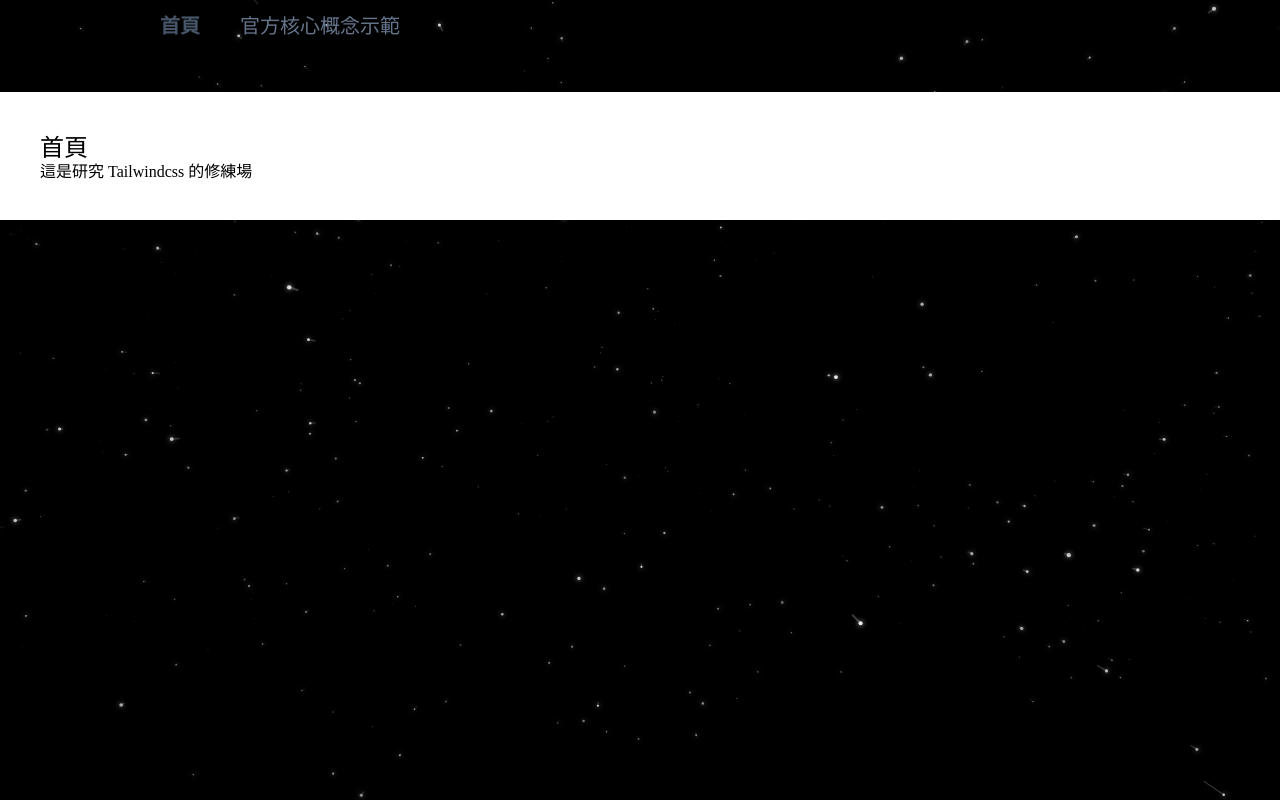
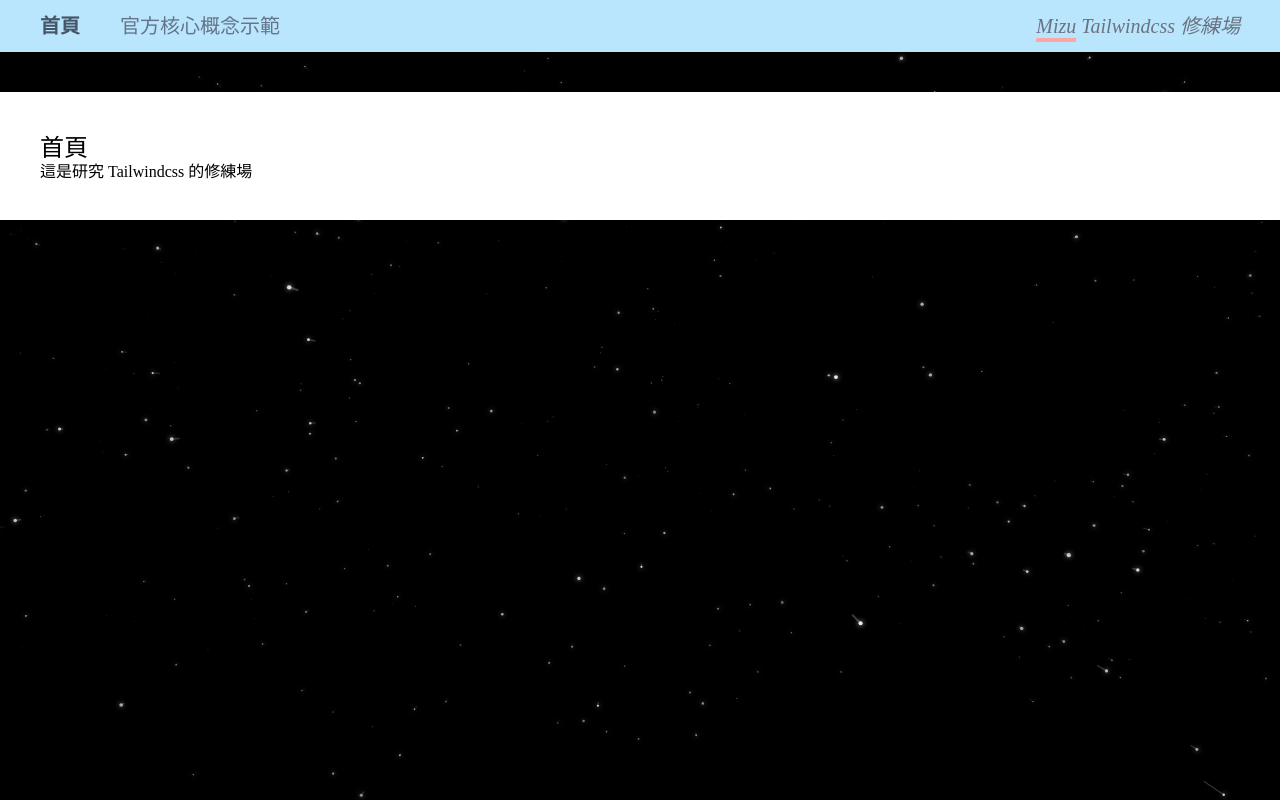
Before and after one commit to MizuYang/tailwind-playground, a Nuxt app: page / in a window 1280 px wide. Built offline with nearby package versions, Linux system fonts and the light colour scheme.

Commit message:
新增 GitHub 連結按鈕

```diff
--- a/components/menu.vue
+++ b/components/menu.vue
@@ -14,8 +14,8 @@ const menuList = ref([
 </script>
 
 <template>
-  <nav class="mb-5">
-    <ul class="flex items-center px-40">
+  <nav class="sticky top-0 w-full bg-sky-200 px-10">
+    <ul class="flex items-center">
       <template v-for="menu in menuList" :key="menu.name">
         <li class="py-3 pe-5 text-xl text-slate-500 first:pe-10">
           <NuxtLink :to="menu.path" active-class="active">
@@ -23,6 +23,19 @@ const menuList = ref([
           </NuxtLink>
         </li>
       </template>
+      <li class="ms-auto text-xl italic text-gray-500">
+        <Nuxt-link
+          to="https://github.com/MizuYang/tailwind-playground"
+          class="group/line relative"
+          target="_blank"
+          external
+        >
+          Mizu Tailwindcss 修練場
+          <span
+            class="absolute bottom-[-5px] block h-1 w-10 -skew-x-12 bg-red-300 transition-all group-hover/line:w-full group-hover/line:bg-red-500"
+          ></span>
+        </Nuxt-link>
+      </li>
     </ul>
   </nav>
 </template>
```
